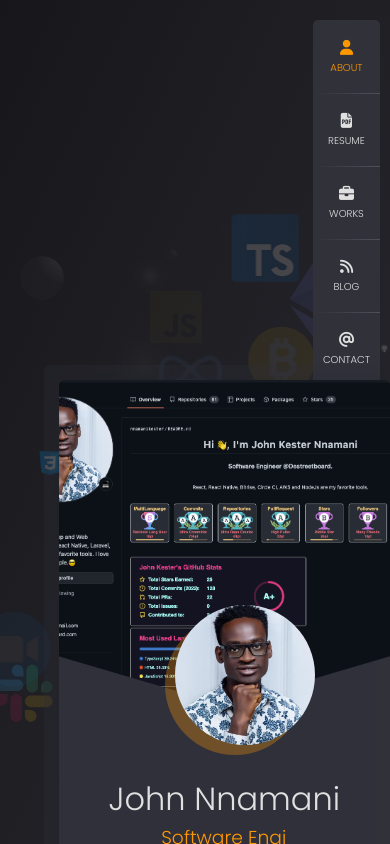
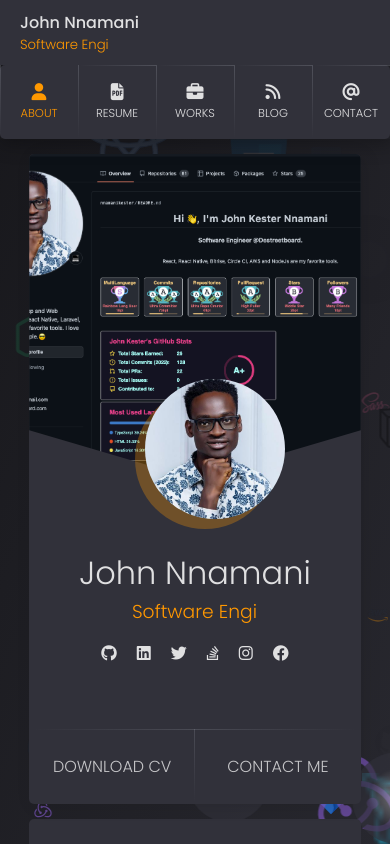
Before and after one commit to nnamanikester/kescript, a Next.js app: page / in a window 390 px wide. Shown: the top 844 px of the page. Built offline with nearby package versions, Linux system fonts and the light colour scheme.

Commit message:
feat: responsive for mobile xl screens

```diff
--- a/components/Header/index.tsx
+++ b/components/Header/index.tsx
@@ -19,6 +19,10 @@ const Header: React.FC<HeaderProps> = () => {
 
   return (
     <header className="header">
+      <div className="mobile-header">
+        <h3>John Nnamani</h3>
+        <h5 className="mobile-header__job-title"></h5>
+      </div>
       <ul className="nav">
         <li>
           <a
--- a/styles/components/_header.scss
+++ b/styles/components/_header.scss
@@ -7,14 +7,69 @@
     left: 0;
   }
 
+  @include respond(mobile-xl) {
+    position: sticky;
+    top: 0;
+    margin: 0;
+    z-index: 999;
+    margin-bottom: 2rem;
+    box-shadow: .2rem .1rem 2rem .2rem #0005;
+  }
+
+  .mobile-header {
+    padding: 1rem 2rem;
+    background-color: $background-color;
+    display: none;
+
+    @include respond(mobile-xl) {
+      display: block;
+    }
+
+    h3 {
+      font-size: 1.6rem;
+      font-weight: 400;
+    }
+
+    &__job-title {
+      color: $primary-color;
+      @include typed("Software Engineer",
+        "React Native Developer",
+        "Devop Engineer",
+        "Blockchain Enthusiast",
+        0.7, (caret-width: 0));
+    }
+  }
+
   .nav {
     background-color: $background-color;
     list-style: none;
     border-radius: .5rem;
 
+    @include respond(mobile-xl) {
+      position: relative;
+      display: flex;
+      justify-content: space-between;
+    }
+
     li {
-      padding: 1.5rem 1rem;
+      padding: 1.5rem 0;
       position: relative;
+
+      @include respond(mobile-xl) {
+        text-align: center;
+        width: 100%;
+
+        &::before {
+          content: "";
+          position: absolute;
+          top: 0;
+          width: .1rem;
+          height: 100%;
+          left: 0;
+          background: radial-gradient(ellipse at top, rgba(197, 202, 213, .2) 0, hsla(0, 0%, 100%, 0) 70%);
+        }
+      }
+
 
       a {
         color: $white-color;
@@ -25,6 +80,10 @@
 
         .icon {
           font-size: 1.5rem;
+
+          @include respond(mobile-xl) {
+            font-size: 1.7rem;
+          }
         }
 
         span {
@@ -32,6 +91,10 @@
           text-transform: uppercase;
           font-size: 1rem;
           font-weight: 300;
+
+          @include respond(mobile-xl) {
+            font-size: 1.15rem;
+          }
         }
 
         &:hover,
--- a/styles/components/_hero-card.scss
+++ b/styles/components/_hero-card.scss
@@ -3,6 +3,10 @@
 
   @include respond(viewport-h) {
     width: 85% !important;
+  }
+
+  @include respond(mobile-xl) {
+    margin: 0 auto;
   }
 }
 
@@ -21,6 +25,10 @@
     margin-bottom: -1rem;
   }
 
+  @include respond(mobile-xl) {
+    margin-top: 3rem;
+  }
+
   &::before {
     content: "";
     position: absolute;
@@ -31,6 +39,10 @@
     border-radius: .5rem;
     transform: translate(-1.5rem, -1.5rem);
     z-index: -1;
+
+    @include respond(mobile-xl) {
+      display: none;
+    }
   }
 
   &__header {
--- a/styles/components/_page.scss
+++ b/styles/components/_page.scss
@@ -6,6 +6,10 @@
 
   @include respond(viewport-h) {
     width: 85% !important;
+  }
+
+  @include respond(mobile-xl) {
+    margin: 0 auto;
   }
 
   .page-content {
--- a/styles/layouts/_grid.scss
+++ b/styles/layouts/_grid.scss
@@ -11,6 +11,10 @@
     height: auto;
     padding-top: 1rem;
   }
+
+  @include respond(mobile-xl) {
+    padding-top: 0;
+  }
 }
 
 .page-row {
@@ -21,6 +25,10 @@
 
   @include respond(viewport-h) {
     justify-content: flex-end;
+  }
+
+  @include respond(mobile-xl) {
+    display: block !important;
   }
 }
 
@@ -64,7 +72,11 @@
 }
 
 .col-6 {
-  width: calc((100% / 12) * 6)
+  width: calc((100% / 12) * 6);
+
+  @include respond(mobile-xl) {
+    width: 100%;
+  }
 }
 
 .col-5 {
```
